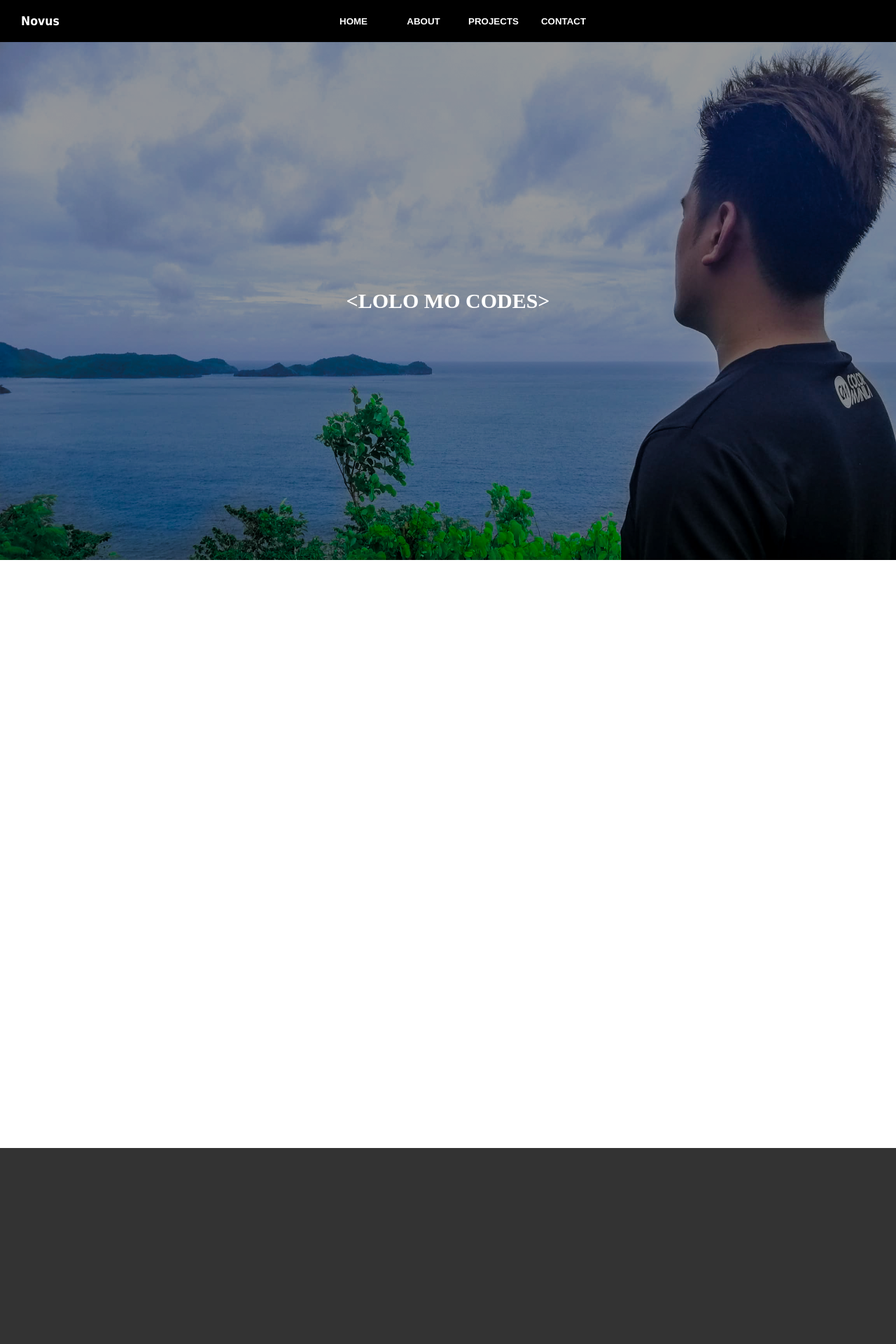
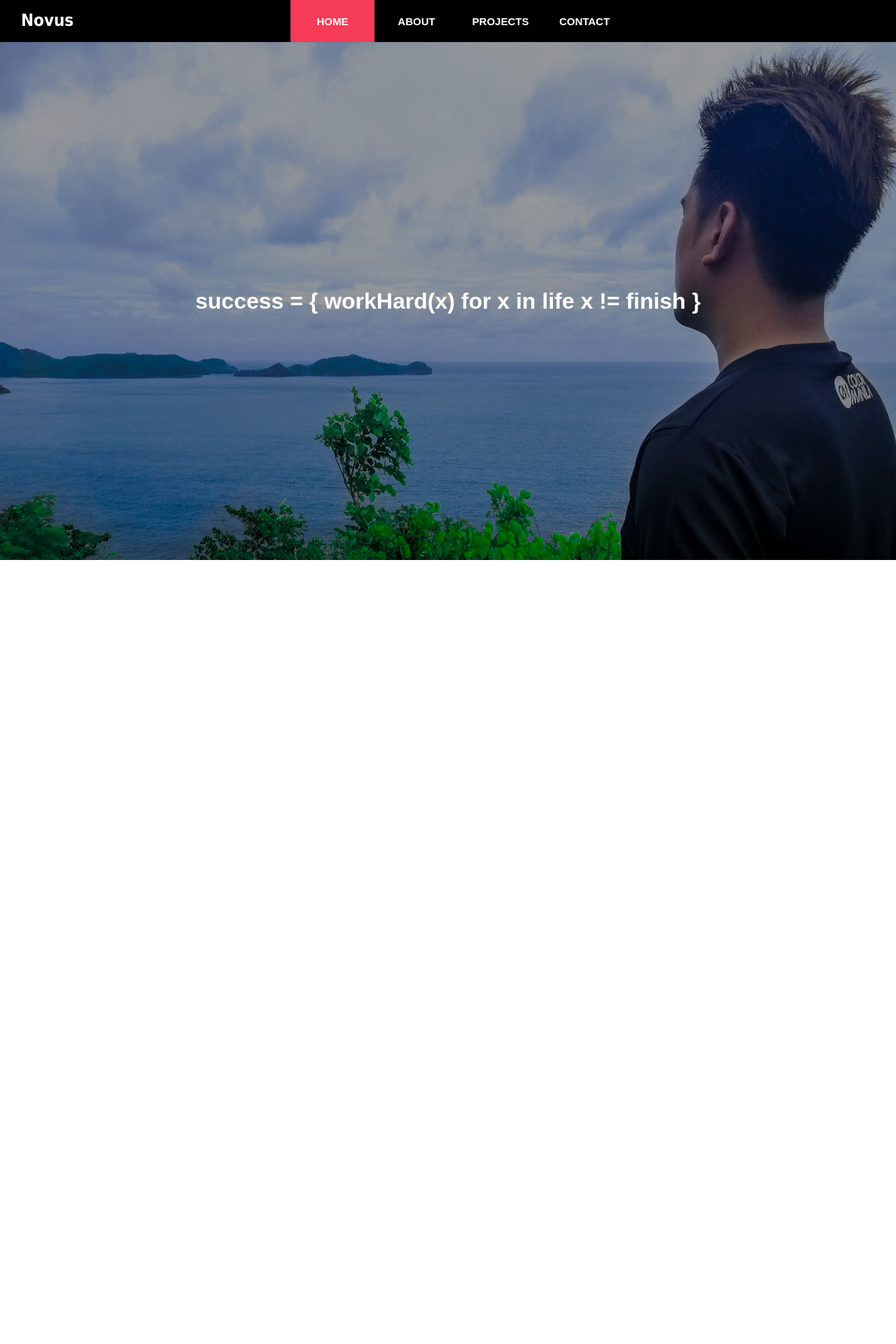
Before and after one commit to highness28/portfolio, a React (Create React App) app: page / in a window 1280 px wide. Shown: the top 1920 px of the page at 70% size. Built offline with nearby package versions, Linux system fonts and the light colour scheme.

Commit message:
Added footer parallax and react-router-dom

```diff
--- a/package.json
+++ b/package.json
@@ -15,6 +15,7 @@
     "react": "^16.12.0",
     "react-device-detect": "^1.11.14",
     "react-dom": "^16.12.0",
+    "react-router-dom": "^5.1.2",
     "react-scripts": "3.3.0"
   },
   "scripts": {
--- a/src/screens/Content.js
+++ b/src/screens/Content.js
@@ -1,9 +1,13 @@
 import React from 'react'
 import styled from '@emotion/styled'
 import Container from '../components/Container'
-import HeaderBackground from '../assets/images/ger.jpg'
-import Parallax from '../components/Parallax'
-import Flex from '../components/Flex'
+import Home from '../screens/Home'
+
+import {
+    Switch,
+    Route
+} from "react-router-dom";
+
 
 const ContentContainer = styled(Container)({
     minHeight: 'calc(100vh - 60px)',
@@ -11,67 +15,11 @@ const ContentContainer = styled(Container)({
     marginTop: 60
 })
 
-const AvatarContainer = styled(Flex)({
-    alignItems: 'center',
-    justifyContent: 'center',
-    height: '100%',
-    backgroundColor: 'rgba(0,0,0,0.4)'
-})
-
 const Content = () => (
     <ContentContainer>
-        <Parallax
-            background={HeaderBackground}
-        // height='calc(100vh - 300px)'
-        >
-            <AvatarContainer>
-                <p>
-                    <h1 style={{ color: 'white' }}>
-                        {'<LOLO MO CODES>'}
-                    </h1>
-                </p>
-            </AvatarContainer>
-        </Parallax>
-        <br />
-        <br />
-        <br />
-        <br />
-        <br />
-        <br />
-        <br />
-        <br />
-        <br />
-        <br />
-        <br />
-        <br />
-        <br />
-        <br />
-        <br />
-        <br />
-        <br />
-        <br />
-        <br />
-        <br />
-        <br />
-        <br />
-        <br />
-        <br />
-        <br />
-        <br />
-        <br />
-        <br />
-        <br />
-        <br />
-        <br />
-        <br />
-        <br />
-        <br />
-        <br />
-        <br />
-        <br />
-        <br />
-        <br />
-        <br />
+        <Switch>
+            <Route path="/" component={Home} />
+        </Switch>
     </ContentContainer>
 )
 
--- a/src/screens/Footer.js
+++ b/src/screens/Footer.js
@@ -2,13 +2,17 @@ import React from 'react'
 import Flex from '../components/Flex'
 import Container from '../components/Container'
 import styled from '@emotion/styled'
+import FooterBackground from '../assets/images/mountain.jpg'
 
 const FooterContainer = styled(Container)({
+    backgroundAttachment: 'fixed',
+    backgroundImage: `url('${FooterBackground}')`,
+    backgroundRepeat: 'no-repeat',
+    backgroundSize: '100% 100%',
+    backgroundColor: 'rgba(0, 0, 0, 0.8)',
+    color: '#fff',
     display: 'flex',
-    background: '#333',
-    borderRadius: 0,
-    color: '#a4a4a4',
-    height: 400,
+    height: 'calc(100vh)',
     padding: 0,
     width: '100%'
 })
@@ -28,7 +32,7 @@ const Footer = () => (
     <FooterContainer>
         <LeftContent>
             Started developing this website on January 19, 2020 1:25 AM GMT+8 |
-            Last updated this website on January 19, 2020 09:31 PM GMT+8
+            Last updated this website on January 2, 2020 3:06 AM GMT+8
         </LeftContent>
         <RightContent>
             &copy; All rights reserve to German Manalili
--- /dev/null
+++ b/src/screens/Home.js
@@ -0,0 +1,32 @@
+import React from 'react'
+import HeaderBackground from '../assets/images/ger.jpg'
+import Parallax from '../components/Parallax'
+import Flex from '../components/Flex'
+import styled from '@emotion/styled'
+
+const HeaderContainer = styled(Flex)({
+    alignItems: 'center',
+    justifyContent: 'center',
+    height: '100%',
+    backgroundColor: 'rgba(0,0,0,0.4)'
+})
+
+const QuoteContainer = styled.span({
+    fontFamily: 'Arial',
+    fontSize: 32,
+    fontWeight: 'bold',
+})
+
+const Home = () => (
+    <Parallax
+        background={HeaderBackground}
+    >
+        <HeaderContainer>
+            <QuoteContainer style={{ color: 'white' }}>
+                {'success = { workHard(x) for x in life x != finish }'}
+            </QuoteContainer>
+        </HeaderContainer>
+    </Parallax>
+)
+
+export default Home
--- a/src/screens/Navbar.js
+++ b/src/screens/Navbar.js
@@ -1,6 +1,7 @@
 import React from 'react'
 import styled from '@emotion/styled'
 import Container from '../components/Container'
+import { NavLink } from "react-router-dom";
 
 const NavbarContainer = styled(Container)({
     height: 60,
@@ -12,11 +13,13 @@ const NavbarContainer = styled(Container)({
     alignItems: 'center'
 })
 
-const NavTitle = styled.h3({
+const NavTitle = styled.span({
     padding: '0 30px',
     color: '#fff',
     fontFamily: 'Tahoma',
-    width: 40
+    fontSize: 24,
+    fontWeight: 'bold',
+    width: 40,
 })
 
 const NavMenuContainer = styled.div({
@@ -31,33 +34,50 @@ const NavMenuContainer = styled.div({
     justifyContent: 'center'
 })
 
-const NavItem = styled.button(({ active }) => ({
-    backgroundColor: 'inherit',
-    border: 'none',
+const NavItem = styled(NavLink)(({ isActive }) => ({
+    alignItems: 'center',
+    backgroundColor: isActive ? '#f53b57' : 'inherit',
     color: '#fff',
+    display: 'flex',
+    fontFamily: 'Arial',
     height: '100%',
+    justifyContent: 'center',
     outline: 'none',
-    fontWeight: 800,
+    fontWeight: 'bold',
+    textDecoration: 'none',
     padding: '0 10px',
     width: 100,
     ':hover': {
         backgroundColor: '#f53b57',
         cursor: 'pointer'
+    },
+    '&.active': {
+        backgroundColor: '#f53b57'
     }
 }))
 
-const Navbar = () => (
+const Navbar = () => {
+    return (
         <NavbarContainer>
             <NavTitle>
                 Novus
             </NavTitle>
             <NavMenuContainer>
-            <NavItem>HOME</NavItem>
-            <NavItem>ABOUT</NavItem>
-            <NavItem>PROJECTS</NavItem>
-            <NavItem>CONTACT</NavItem>
+                <NavItem to='/' exact>
+                    HOME
+                </NavItem>
+                <NavItem to='/about' exact>
+                    ABOUT
+                </NavItem>
+                <NavItem to='/projects' exact>
+                    PROJECTS
+                </NavItem>
+                <NavItem to='/contact' exact>
+                    CONTACT
+                </NavItem>
             </NavMenuContainer>
         </NavbarContainer>
     )
+}
 
 export default Navbar
```
Also changed, not shown: src/App.js (+14 -6 lines), src/assets/images/mountain.jpg (added), 1 other file (tests, documents, lock files or other folders). Lines whose indentation alone changed are shown as unchanged.
